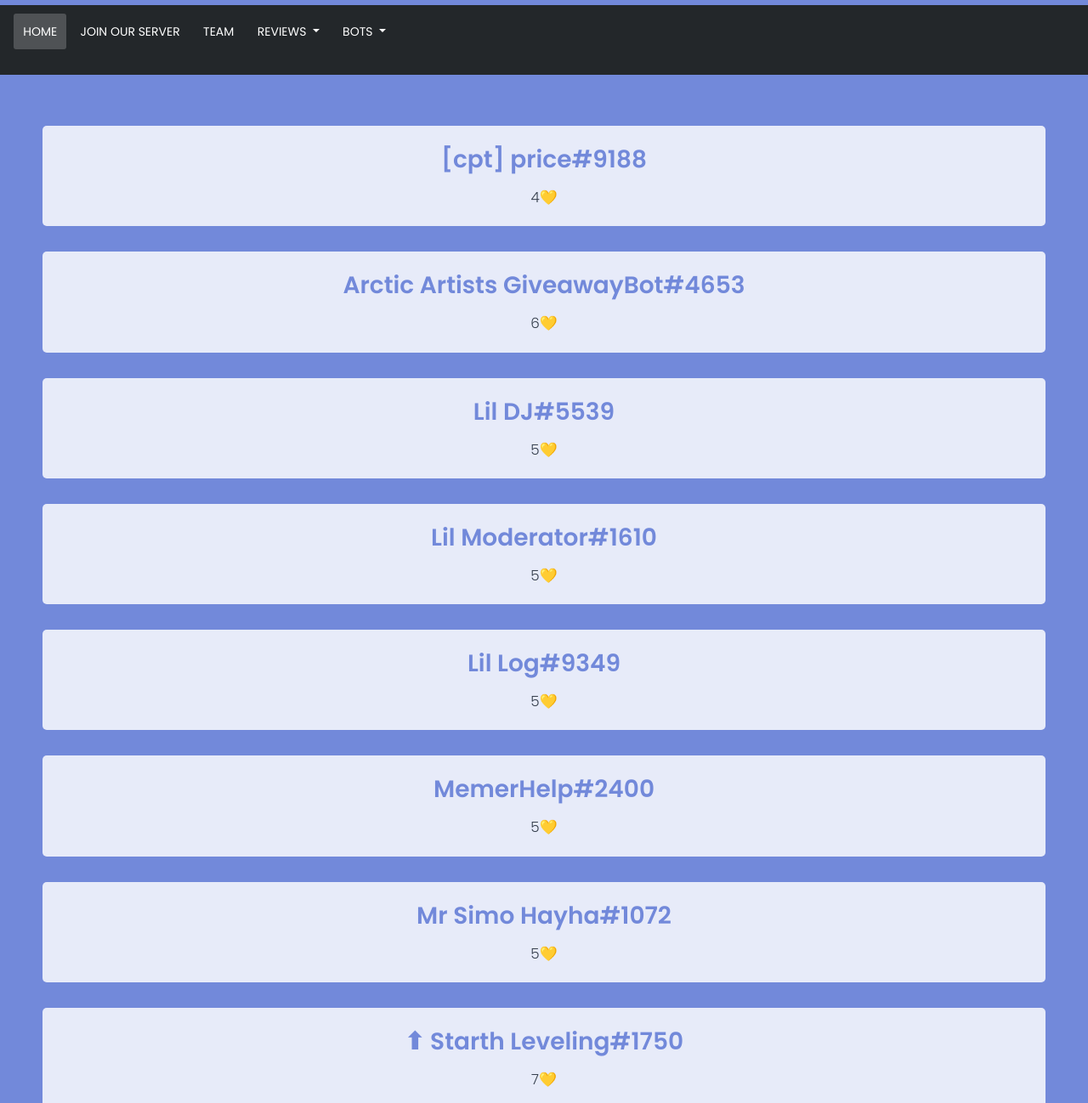
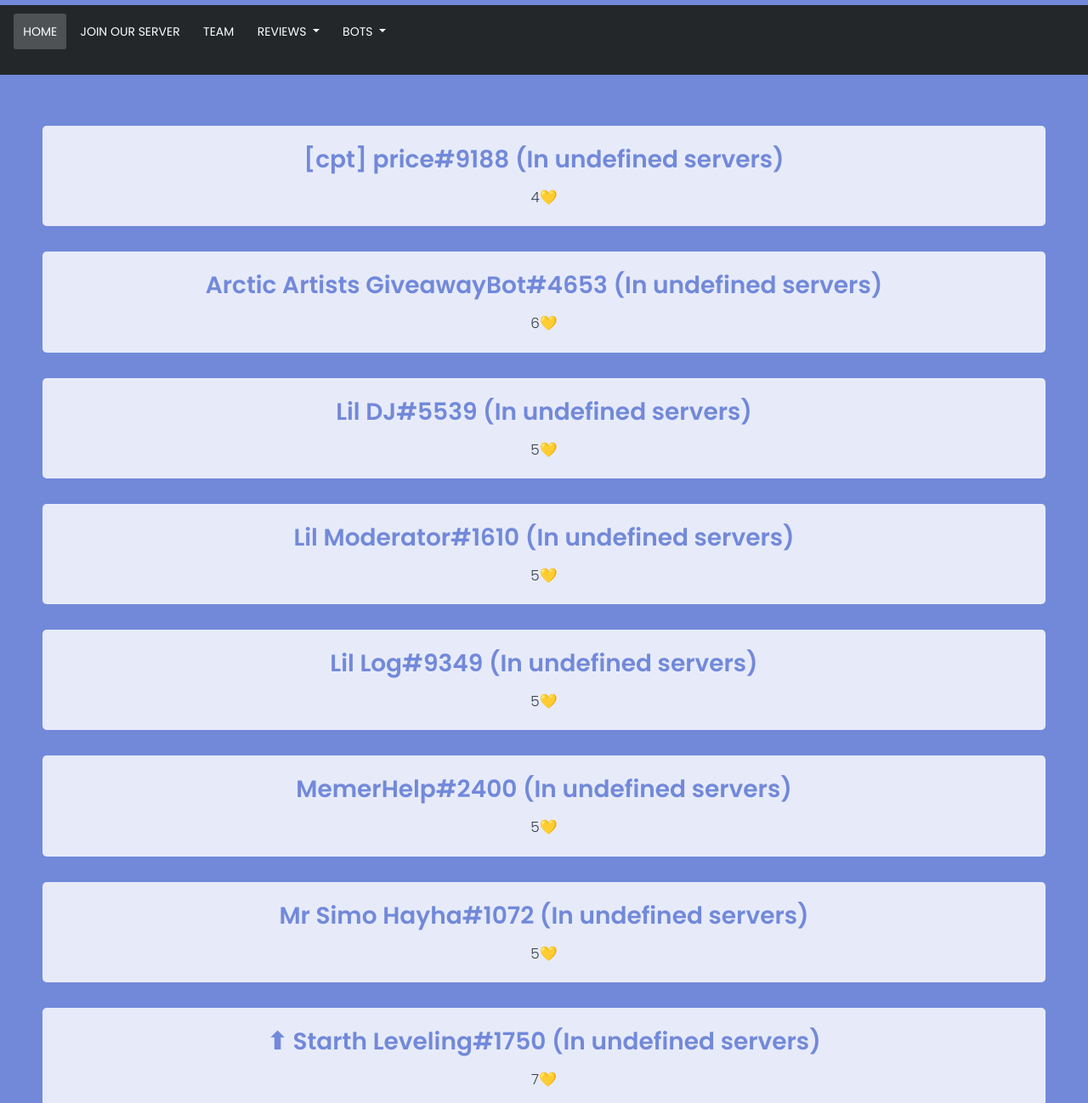
Before and after one commit to Lilbots/Lil-Bots-Officials, a plain HTML site: page likes.htm in a window 1280 px wide. Shown: the top 1298 px of the page at 85% size. Drawn offline with nearby package versions, Linux system fonts and the light colour scheme.

Commit message:
first commit!

```diff
--- a/likes.htm
+++ b/likes.htm
@@ -55,7 +55,7 @@
         <td>
                     <div class="card">
                         <div class="card-body">
-                            <h5 class="card-title">[cpt] price#9188</h5>
+                            <h5 class="card-title">[cpt] price#9188 (In undefined servers)</h5>
                             <p class="card-text">4💛</p>
                         </div>
                     </div>
@@ -63,7 +63,7 @@
 <td>
                     <div class="card">
                         <div class="card-body">
-                            <h5 class="card-title">Arctic Artists GiveawayBot#4653</h5>
+                            <h5 class="card-title">Arctic Artists GiveawayBot#4653 (In undefined servers)</h5>
                             <p class="card-text">6💛</p>
                         </div>
                     </div>
@@ -71,7 +71,7 @@
 <td>
                     <div class="card">
                         <div class="card-body">
-                            <h5 class="card-title">Lil DJ#5539</h5>
+                            <h5 class="card-title">Lil DJ#5539 (In undefined servers)</h5>
                             <p class="card-text">5💛</p>
                         </div>
                     </div>
@@ -79,7 +79,7 @@
 <td>
                     <div class="card">
                         <div class="card-body">
-                            <h5 class="card-title">Lil Moderator#1610</h5>
+                            <h5 class="card-title">Lil Moderator#1610 (In undefined servers)</h5>
                             <p class="card-text">5💛</p>
                         </div>
                     </div>
@@ -87,7 +87,7 @@
 <td>
                     <div class="card">
                         <div class="card-body">
-                            <h5 class="card-title">Lil Log#9349</h5>
+                            <h5 class="card-title">Lil Log#9349 (In undefined servers)</h5>
                             <p class="card-text">5💛</p>
                         </div>
                     </div>
@@ -95,7 +95,7 @@
 <td>
                     <div class="card">
                         <div class="card-body">
-                            <h5 class="card-title">MemerHelp#2400</h5>
+                            <h5 class="card-title">MemerHelp#2400 (In undefined servers)</h5>
                             <p class="card-text">5💛</p>
                         </div>
                     </div>
@@ -103,7 +103,7 @@
 <td>
                     <div class="card">
                         <div class="card-body">
-                            <h5 class="card-title">Mr Simo Hayha#1072</h5>
+                            <h5 class="card-title">Mr Simo Hayha#1072 (In undefined servers)</h5>
                             <p class="card-text">5💛</p>
                         </div>
                     </div>
@@ -111,7 +111,7 @@
 <td>
                     <div class="card">
                         <div class="card-body">
-                            <h5 class="card-title">⬆ Starth Leveling#1750</h5>
+                            <h5 class="card-title">⬆ Starth Leveling#1750 (In undefined servers)</h5>
                             <p class="card-text">7💛</p>
                         </div>
                     </div>
```
